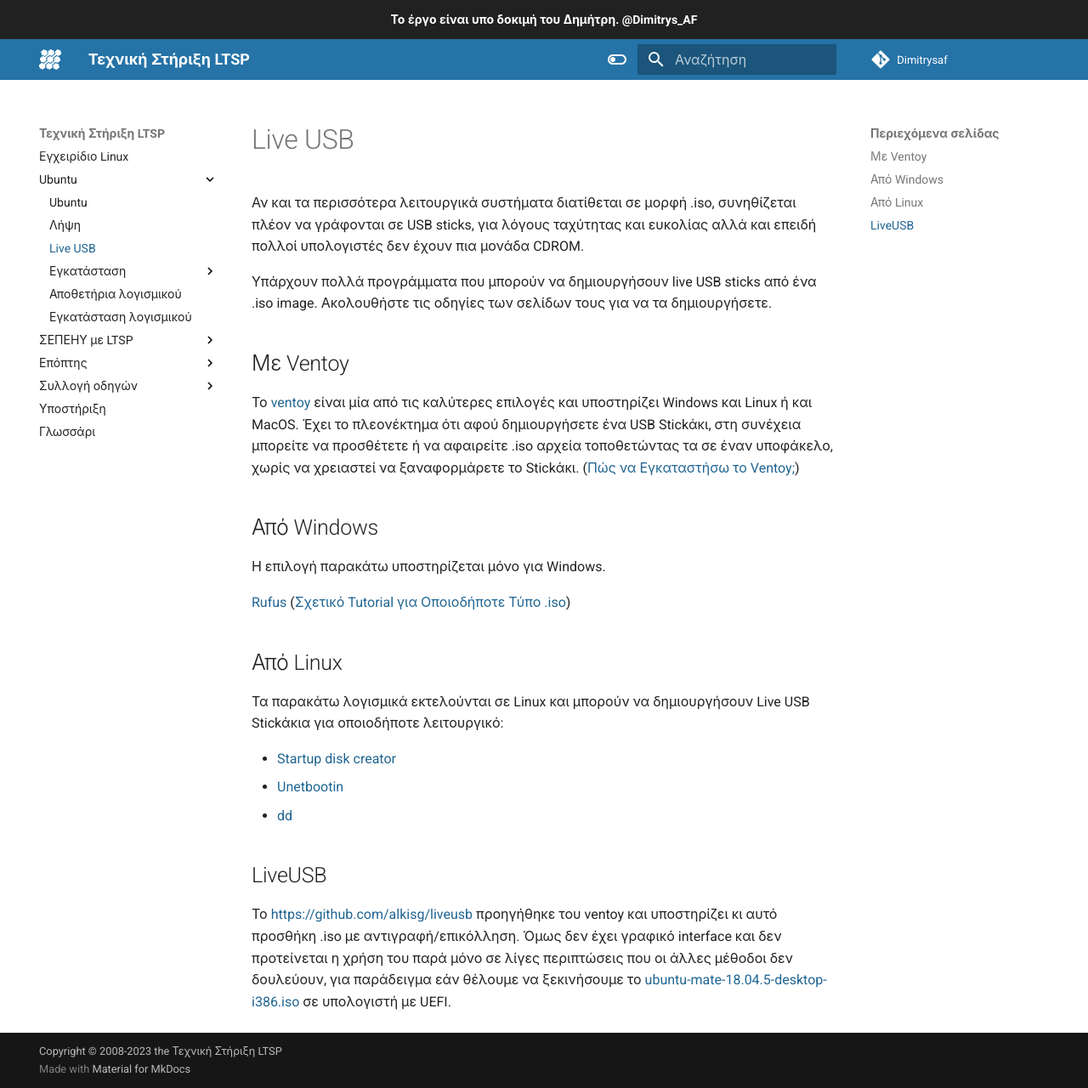
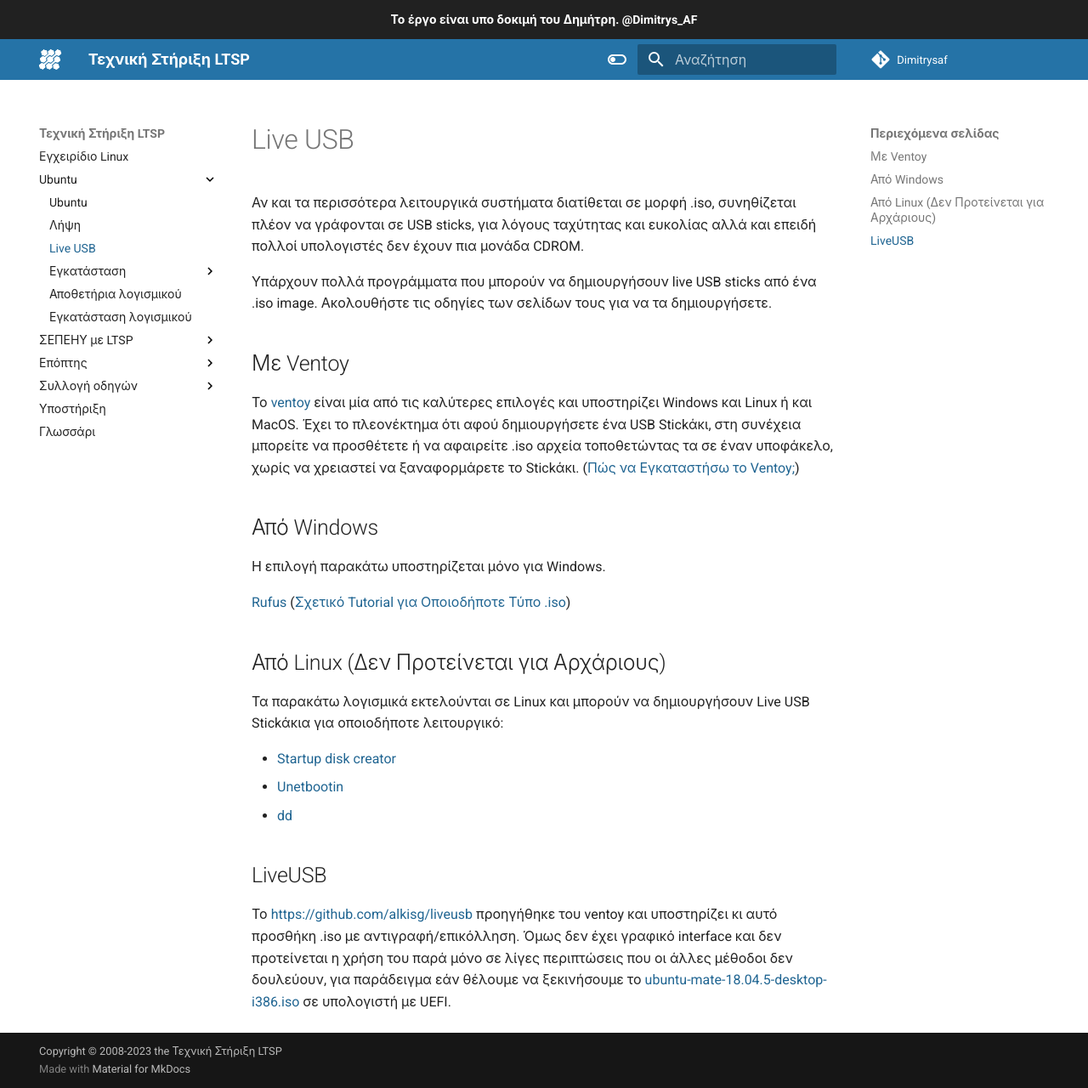
Before and after one commit to Educational-Tools/Linux-Manual, an MkDocs documentation site: the page built from docs/ubuntu/liveusb.md, in a window 1280 px wide and 1280 px high. Shown: the whole window at 85% size. Built offline with MkDocs 1.6.1 and Material for MkDocs 9.7.7, drawn with Linux system fonts in a browser that asks for light colours.

Commit message:
modified:   docs/ubuntu/liveusb.md

```diff
--- a/docs/ubuntu/liveusb.md
+++ b/docs/ubuntu/liveusb.md
@@ -15,7 +15,7 @@
 USB Stickάκι, στη συνέχεια μπορείτε να προσθέτετε ή να αφαιρείτε .iso αρχεία
 τοποθετώντας τα σε έναν υποφάκελο, χωρίς να χρειαστεί να ξαναφορμάρετε το
 Stickάκι.
-([Πώς να Εγκαταστήσω το Ventoy;](https://wwwhttps://www.pcsteps.gr/99966-multiboot-usb-%CE%BC%CE%B5-%CE%BB%CE%B5%CE%B9%CF%84%CE%BF%CF%85%CF%81%CE%B3%CE%B9%CE%BA%CE%AC-%CF%83%CF%85%CF%83%CF%84%CE%AE%CE%BC%CE%B1%CF%84%CE%B1/.pcsteps.gr/99966-multiboot-usb-%CE%BC%CE%B5-%CE%BB%CE%B5%CE%B9%CF%84%CE%BF%CF%85%CF%81%CE%B3%CE%B9%CE%BA%CE%AC-%CF%83%CF%85%CF%83%CF%84%CE%AE%CE%BC%CE%B1%CF%84%CE%B1/))
+([Πώς να Εγκαταστήσω το Ventoy;](https://www.pcsteps.gr/99966-multiboot-usb-%CE%BC%CE%B5-%CE%BB%CE%B5%CE%B9%CF%84%CE%BF%CF%85%CF%81%CE%B3%CE%B9%CE%BA%CE%AC-%CF%83%CF%85%CF%83%CF%84%CE%AE%CE%BC%CE%B1%CF%84%CE%B1/))
 
 ## Από Windows
 
@@ -24,7 +24,7 @@ Stickάκι.
 [Rufus](https://rufus.ie/) ([Σχετικό Tutorial για
   Οποιοδήποτε Τύπο .iso](https://www.pcsteps.gr/14678-%CE%B4%CE%B7%CE%BC%CE%B9%CE%BF%CF%85%CF%81%CE%B3%CE%AF%CE%B1-boot-usb/))
 
-## Από Linux
+## Από Linux (Δεν Προτείνεται για Αρχάριους)
 
 Τα παρακάτω λογισμικά εκτελούνται σε Linux και μπορούν να δημιουργήσουν Live
 USB Stickάκια για οποιοδήποτε λειτουργικό:
```
